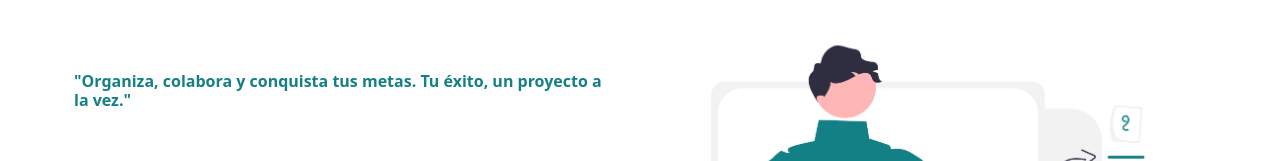
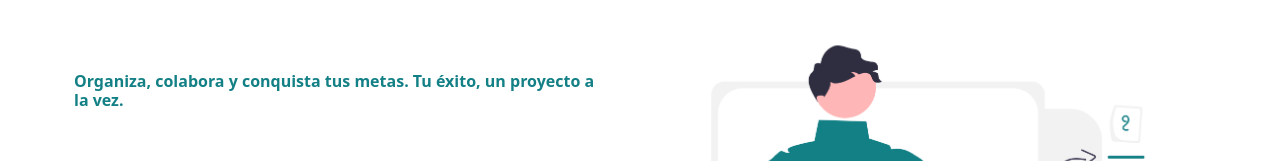
Before and after one commit to maxdenuevo/FreelanceHub-front, a React (Vite) app: page / in a window 1280 px wide. Shown: the part 259-420 px from the top of the page. Built offline with nearby package versions, Linux system fonts and the light colour scheme.

Commit message:
se cambia el inicio de sesion por Login y se cambia el correo

```diff
--- a/src/components/Encabezado.jsx
+++ b/src/components/Encabezado.jsx
@@ -18,7 +18,7 @@ function Encabezado() {
       <div className="row align-items-center mb-5">
         <div className="col-md-6">
           <h6 className="p-4">
-            <strong>"Organiza, colabora y conquista tus metas. Tu éxito, un proyecto a la vez."</strong>
+            <strong>Organiza, colabora y conquista tus metas. Tu éxito, un proyecto a la vez.</strong>
           </h6>
           <p className="parrafo-titulo p-4">
             Nuestra plataforma ayuda a freelancers a gestionar proyectos de manera efectiva, desde la asignación de tareas hasta la creación de contratos, con herramientas completas para mantener la organización. Es intuitiva y flexible, adaptándose a diversas áreas como diseño, programación y escritura, para llevar tus proyectos al siguiente nivel.
--- a/src/components/Navbar.jsx
+++ b/src/components/Navbar.jsx
@@ -46,7 +46,7 @@ function Navbar() {
       <ul className="dropdown-menu dropdown-menu-end">
         <li><button className="dropdown-item" onClick={irAInicio}>Inicio</button></li>
         <li><button className="dropdown-item" onClick={irARegistro}>Registrate</button></li>
-        <li><button className="dropdown-item" onClick={irAInicioSesion}>Iniciar sesion</button></li>
+        <li><button className="dropdown-item" onClick={irAInicioSesion}>Login</button></li>
       </ul>
     </div>
   </div>
--- a/src/components/Piedepagina.jsx
+++ b/src/components/Piedepagina.jsx
@@ -6,7 +6,7 @@ function Piedepagina() {
         <h6>© 2024 FreelanceHub. Todos los derechos reservados.</h6>
         <div className="footer-section m-4">
         <h5 className='text-light'>Contacto</h5>
-        <p className='text-light'>Email: <a  href="contrato@freelancehub.cl" className='text-light'>contrato@freelancehub.cl</a></p>
+        <p className='text-light'>Email: <a  href="contacto@freelancehub.cl" className='text-light'>contacto@freelancehub.cl</a></p>
         <div className="footer-section text-light">
         </div>
         </div>
```
